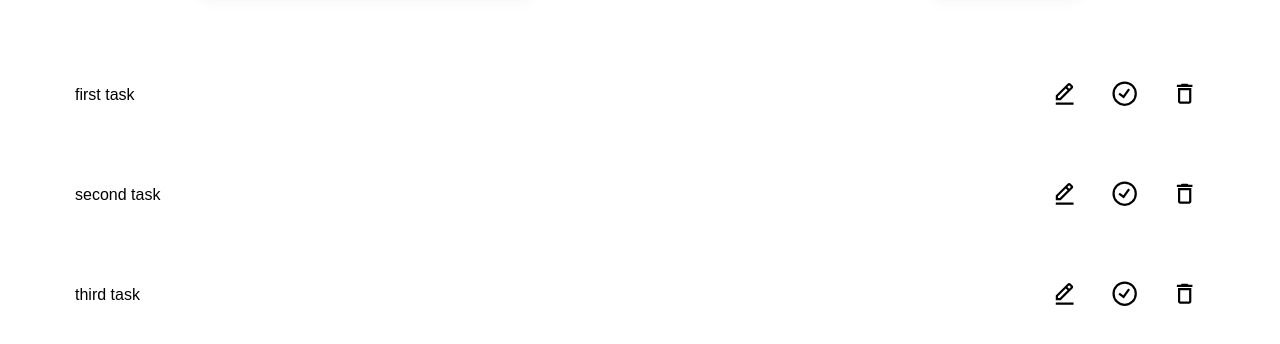
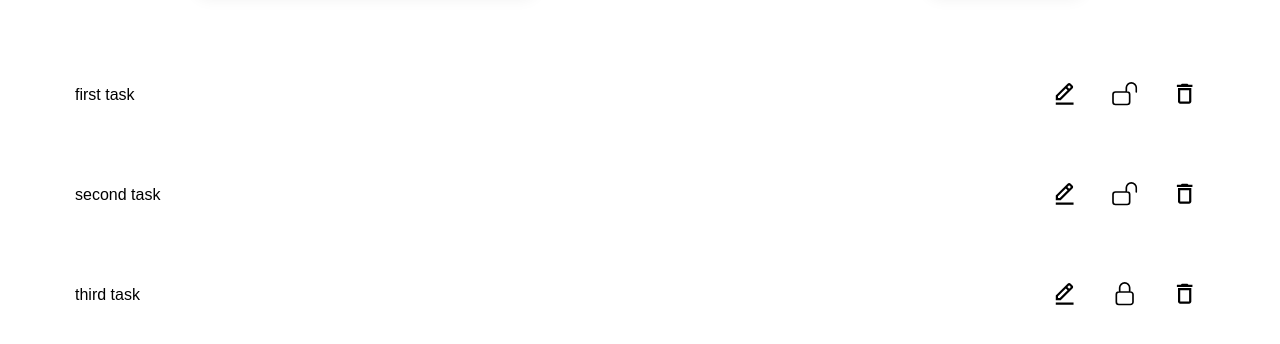
Before and after one commit to webdotG/task_runner__test.github.io, a React (Create React App) app: page / in a window 1280 px wide. Shown: the part 204-548 px from the top of the page. Built offline with nearby package versions, Linux system fonts and the light colour scheme.

Commit message:
open close task icon style add

```diff
--- a/src/components/ToDoList/ToDoList.jsx
+++ b/src/components/ToDoList/ToDoList.jsx
@@ -2,8 +2,8 @@ import React, {useState} from "react";
 import style from './ToDoList.module.css'
 import { MdOutlineDelete } from "react-icons/md";
 import { BiEditAlt } from "react-icons/bi";
-import { GrStatusGood } from "react-icons/gr";
 import { FaRegSave } from "react-icons/fa";
+import { IconNameHiOutlineLockOpen, HiOutlineLockClosed, HiOutlineLockOpen } from "react-icons/hi2";
 
 //получаю todo и settodo переданные из app.js
   function ToDoList ({todo, setTodo}) {
@@ -107,8 +107,14 @@ import { FaRegSave } from "react-icons/fa";
                 :
                 <div className={style['task-list__button-wrapper']}>
                   <button className={style['task-list__button--edit']} onClick={ () =>editTodo(item.id, item.title)}><BiEditAlt className={style['edit-icon']} /></button>
-                  <button className={style['task-list__button--status']} onClick={ () =>statusTodo(item.id)}><GrStatusGood className={style['status-icon']} /></button>
-                  <button className={style['task-list__button--delete']} onClick={ () =>deleteTodo(item.id)}><MdOutlineDelete className={style['delete-icon']}/></button>
+                  <button className={style['task-list__button--status']} onClick={ () =>statusTodo(item.id)}>
+                  {
+                    item.status
+                    ? <HiOutlineLockOpen className={style['delete-icon']}/>
+                    : <HiOutlineLockClosed className={style['delete-icon']}/>
+                  }
+                  </button>
+                  <button className={style['task-list__button--delete']} onClick={ () =>deleteTodo(item.id)}><MdOutlineDelete  className={style['delete-icon']}/></button>
                 </div>
             }
         </li>
```
Also changed, not shown: src/App.js (line endings or trailing spaces).
